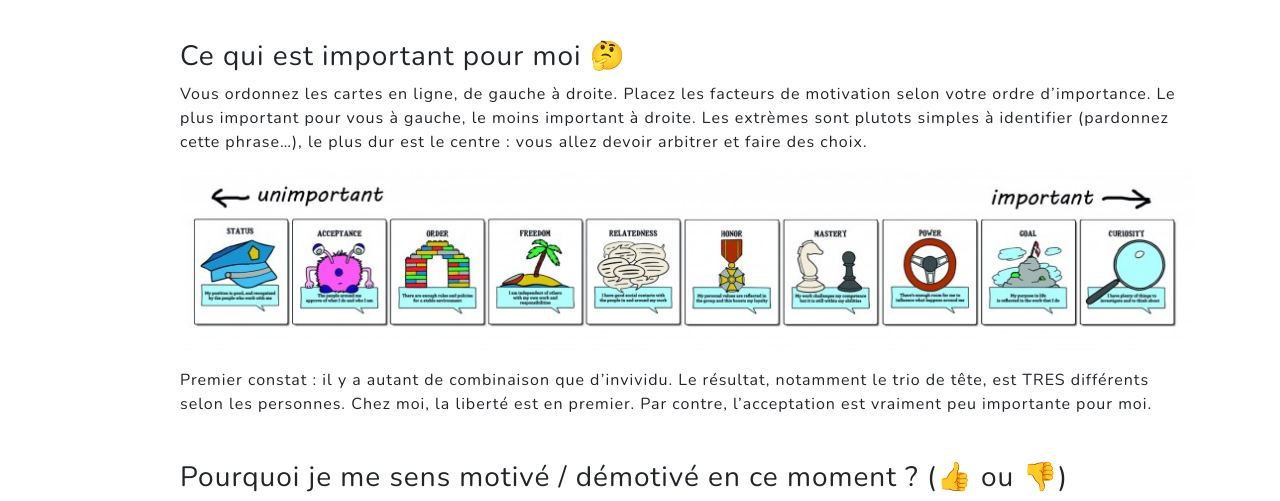
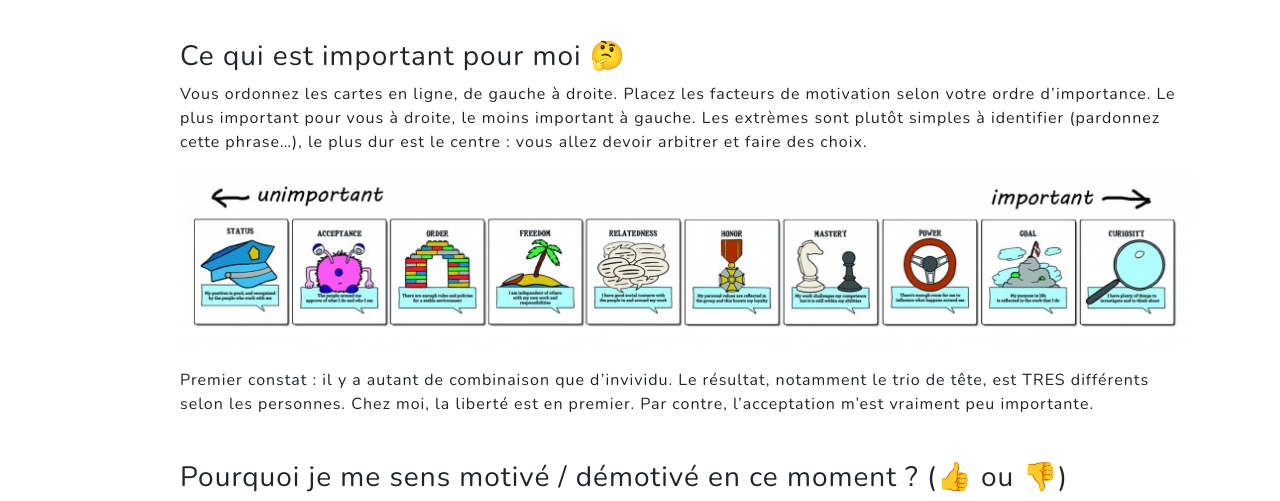
Before and after one commit to skalab/website, a Jekyll site: the page built from _posts/2019-11-12-moving-motivators.md, in a window 1280 px wide and 900 px high, scrolled down 1770 px. Shown: the part 177-678 px from the top of the window. Built offline with Jekyll 4.4.1, drawn with Linux system fonts in a browser that asks for light colours; nearby versions of some CDN libraries; part of the change alters nothing that is shown.

```diff
--- a/_config.yml
+++ b/_config.yml
@@ -1,2 +1,3 @@
 name: Skalab
 subtitle: Experts Cloud et DevOps 🚀
+url: https://skalab.fr
--- a/_layouts/default.html
+++ b/_layouts/default.html
@@ -8,11 +8,12 @@
   <meta name="description" content="Empowering tech teams | Experts cloud, infra et architecture, nous accompagnons les entreprises du numérique au travers du DevOps et du Management 3.0">
   <meta name="author" content="Gaël D. Barbier from Skalab team">
 
-  <meta property="og:title" content={% if page.title %}"{{ page.title }}"{% else %}"Skalab | Expert Cloud et DevOps 🚀"{% endif %}/>
-  <meta property="og:type" content="website" />
-  <meta property="og:url" content="https://skalab.fr/" />
+  <meta property="og:title" content={% if page.title %}"{{ page.title }}"{% else %}"Skalab | Expert Cloud et DevOps 🚀"{% endif %} />
+  <meta property="og:type" content={% if page.title %}"article"{% else %}"website"{% endif %} />
+  <meta property="og:url" content={% if page.permalink %}"{{ page.permalink | absolute_url }}"{% else %}"{{ site.url }}"{% endif %} />
+  <link rel="canonical" href={% if page.permalink %}"{{ page.permalink | absolute_url }}"{% else %}"{{ site.url }}"{% endif %}>
   <meta property="og:description" content={% if page.summary %}"{{ page.subtitle }}"{% else %}"Experts cloud, infra et architecture, nous accompagnons les entreprises du numérique au travers du DevOps et du Management 3.0"{% endif %}/>
-  <meta property="og:image" content={% if page.background-image %}"{{ page.background-image }}"{% else %}"https://skalab.fr/img/skalab.png"{% endif %}/>
+  <meta property="og:image" content={% if page.background-image %}"{{ page.background-image | absolute_url }}"{% else %}"{{ '/img/skalab.png' | absolute_url }}"{% endif %} />
   <meta property="og:image:width" content="922" />
   <meta property="og:image:height" content="630" />
 
--- a/_posts/2019-11-12-moving-motivators.md
+++ b/_posts/2019-11-12-moving-motivators.md
@@ -4,13 +4,14 @@ layout: article
 
 subtitle: 🚀 Les Movings Motivators
 author: Gaël Barbier
-permalink: /moving-motivators/
+permalink: /blog/moving-motivators/
 tags:
 - Management 3.0
 - Leadership
 reading-time: 5
 summary: "Quand t'es-tu amusé la dernière fois sur ce projet, et pourquoi ?<br />Nous posons régulièrement cette question quand nous accompagnons une équipe. <br />Pour ne rien vous cacher, les réponses sont rarements claires. 🤔<br />5 minutes pour découvrir un outil de management 3.0 qui peut nous aider à répondre à la question."
 background-image: /img/moving-motivators.png
+
 ---
 
 Après quelques années passées dans des équipes de développeurs, j'ai vu ces questions sur la motivation des équipes revenir des centaines de fois :
@@ -91,13 +92,13 @@ Placez les cartes en face de vous, prenez le temps de les découvrir.
 
 ### Ce qui est important pour moi 🤔
 
-Vous ordonnez les cartes en ligne, de gauche à droite. Placez les facteurs de motivation selon votre ordre d'importance. Le plus important pour vous à gauche, le moins important à droite.
-Les extrèmes sont plutots simples à identifier (pardonnez cette phrase...), le plus dur est le centre : vous allez devoir arbitrer et faire des choix.
+Vous ordonnez les cartes en ligne, de gauche à droite. Placez les facteurs de motivation selon votre ordre d'importance. Le plus important pour vous à droite, le moins important à gauche.
+Les extrèmes sont plutôt simples à identifier (pardonnez cette phrase...), le plus dur est le centre : vous allez devoir arbitrer et faire des choix.
 
 <img class="img-fluid" src="/img/moving-motivators-1.jpg" alt="Moving Motivators">
 
 Premier constat : il y a autant de combinaison que d'invividu. Le résultat, notamment le trio de tête, est TRES différents selon les personnes.
-Chez moi, la liberté est en premier. Par contre, l'acceptation est vraiment peu importante pour moi.
+Chez moi, la liberté est en premier. Par contre, l'acceptation m'est vraiment peu importante.
 
 ### Pourquoi je me sens motivé / démotivé en ce moment ? (👍 ou 👎)
 Pour la suite, positionnez-vous dans une situation précise : mon boulot ou un projet sur lequel vous travaillez en ce moment.
```
